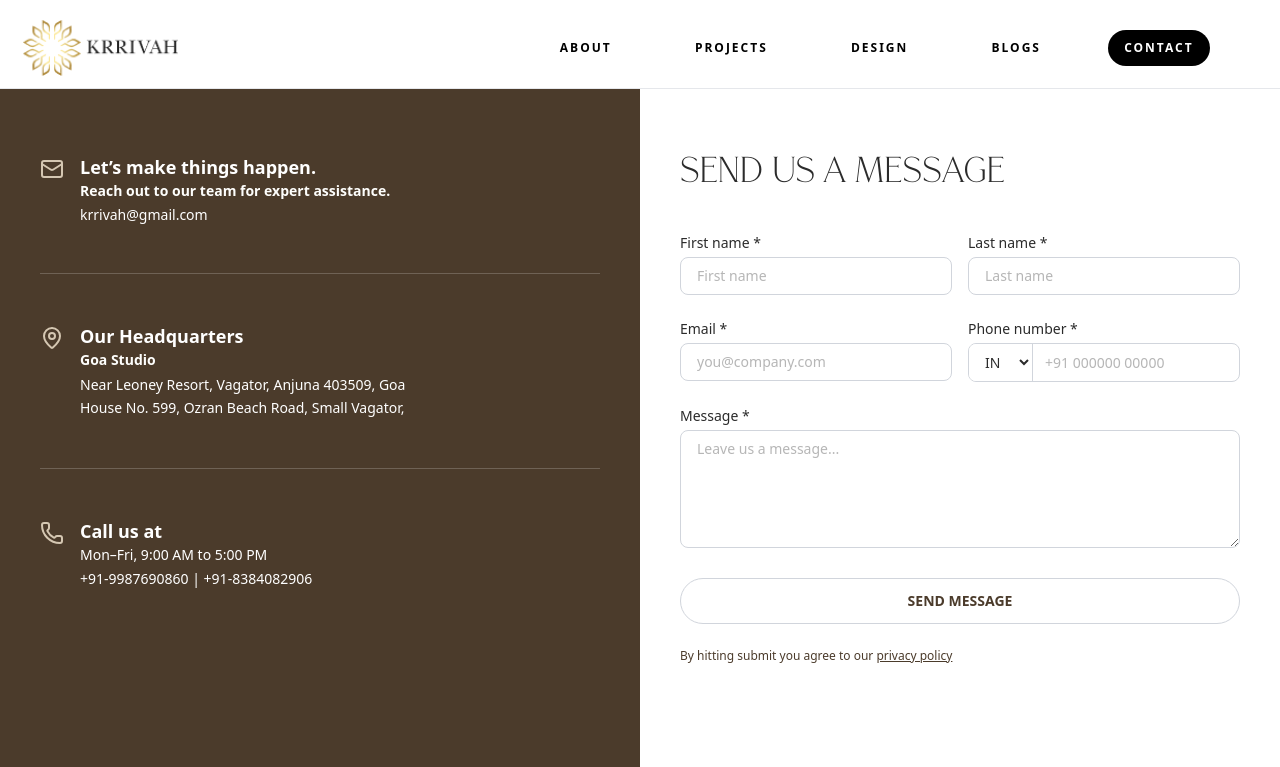
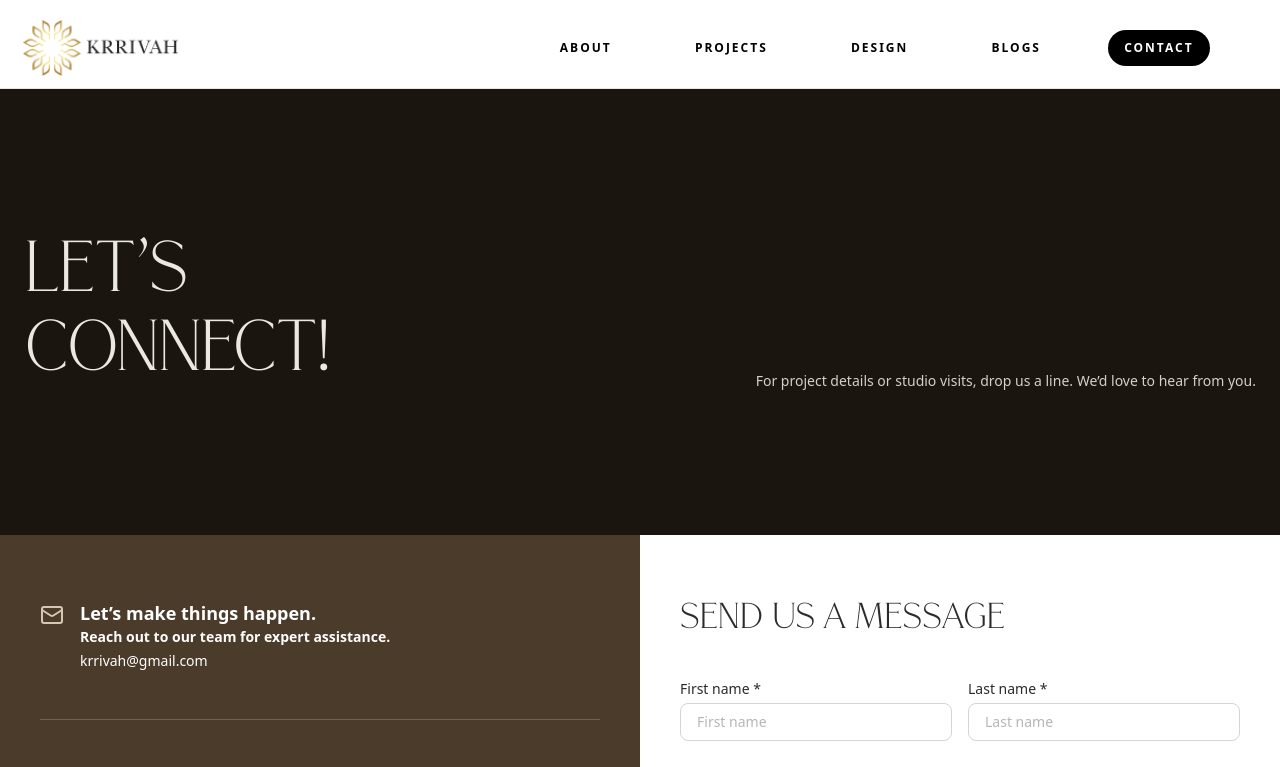
Before and after one commit to Govind-Kumar1/Krrivah_frontend, a React (Vite) app: page /contact in a window 1280 px wide. Shown: the top 767 px of the page. Built offline with nearby package versions, Linux system fonts and the light colour scheme.

Commit message:
fixed contact

```diff
--- a/src/components/ContactComponents/ContactHero.jsx
+++ b/src/components/ContactComponents/ContactHero.jsx
@@ -1,203 +1,23 @@
-import React, { useState } from "react";
-import { Mail, MapPin, Phone } from "lucide-react";
-import { toast } from "react-toastify";
+import React from "react";
 
-export default function ContactSection() {
-  const [formData, setFormData] = useState({
-    firstName: "",
-    lastName: "",
-    email: "",
-    phone: "",
-    message: "",
-    country: "IN",
-  });
+export default function ContactHero() {
+  return (
+    <section className="relative bg-[#1A150F] text-[#EAE8E0] py-24 lg:py-36 overflow-hidden">
+      <div className="max-w-7xl mx-auto px-6 grid grid-cols-1 lg:grid-cols-2 gap-8">
+        {/* Left Side - Heading */}
+        <div>
+          <h1 className="text-5xl lg:text-7xl leading-[1.1] font-light tracking-tight">
+           LET’S  <br /> CONNECT!
+          </h1>
+        </div>
 
-  const handleChange = (e) => {
-    const { name, value } = e.target;
-    setFormData((prev) => ({ ...prev, [name]: value }));
-  };
+        {/* Right Side - Paragraph */}
+        <div className="flex items-end lg:justify-end">
+          <p className="text-sm text-[#D4D1C7]">
+            For project details or studio visits, drop us a line. We’d love to hear from you.
 
-  const handleSubmit = (e) => {
-    e.preventDefault();
-
-    const { firstName, lastName, email, phone, message } = formData;
-
-    if (!firstName || !lastName || !email || !phone || !message) {
-      toast.error("Please fill in all required fields.");
-      return;
-    }
-
-    toast.success("Contact form filled successfully");
-
-    setFormData({
-      firstName: "",
-      lastName: "",
-      email: "",
-      phone: "",
-      message: "",
-      country: "IN",
-    });
-  };
-
-  return (
-    <section className="flex flex-col-reverse lg:grid lg:grid-cols-2 min-h-screen w-full">
-      {/* Left Side */}
-      <div className="bg-[#4B3B2B] text-white px-10 py-16 flex flex-col justify-between">
-        <div className="space-y-12">
-          {/* Email */}
-          <div className="flex items-start gap-4">
-            <Mail className="w-6 h-6 text-[#D5C7B2] mt-1" />
-            <div>
-              <h3 className="text-lg font-semibold text-[#FFFFFF]">Let’s make things happen.</h3>
-              <p className="text-sm font-semibold text-[#FEFEFC] mb-1">
-                Reach out to our team for expert assistance.
-              </p>
-              <p className="text-sm text-[#FFFFFF]">krrivah@gmail.com</p>
-            </div>
-          </div>
-
-          <hr className="border-white/20" />
-
-          {/* Address */}
-          <div className="flex items-start gap-4">
-            <MapPin className="w-6 h-6 text-[#D5C7B2] mt-1" />
-            <div>
-              <h3 className="text-lg font-semibold text-[#FFFFFF]">Our Headquarters</h3>
-              <p className="text-sm text-[#FEFEFC] mb-1 font-semibold">
-               Goa Studio
-              </p>
-              <p className="text-sm leading-relaxed text-[#FFFFFF]">
-
-               Near Leoney Resort, Vagator, Anjuna 403509, Goa
-                <br />
-                House No. 599, Ozran Beach Road, Small Vagator,
-
-
-              </p>
-            </div>
-          </div>
-
-          <hr className="border-white/20" />
-
-          {/* Phone */}
-          <div className="flex items-start gap-4">
-            <Phone className="w-6 h-6 text-[#D5C7B2] mt-1" />
-            <div>
-              <h3 className="text-lg font-semibold text-[#FFFFFF]">Call us at</h3>
-              <p className="text-sm font-normal mb-1 text-[#FFFFFF]">
-                Mon–Fri, 9:00 AM to 5:00 PM
-              </p>
-              <p className="text-sm">+91-9987690860 | +91-8384082906
-</p>
-            </div>
-          </div>
+          </p>
         </div>
-      </div>
-
-      {/* Right Side */}
-      <div className="bg-white px-10 py-16">
-        <h2 className="text-3xl lg:text-4xl font-bold mb-10 text-[#2B2B2B]">
-          SEND US A MESSAGE
-        </h2>
-
-        <form className="space-y-6" onSubmit={handleSubmit}>
-          {/* Name Fields */}
-          <div className="grid grid-cols-1 lg:grid-cols-2 gap-4">
-            <div>
-              <label className="block text-sm font-medium mb-1 text-[#2B2B2B]">
-                First name *
-              </label>
-              <input
-                type="text"
-                name="firstName"
-                value={formData.firstName}
-                onChange={handleChange}
-                placeholder="First name"
-                className="w-full border border-gray-300 rounded-lg px-4 py-2 text-sm text-[#6D6D6D]"
-              />
-            </div>
-            <div>
-              <label className="block text-sm font-medium mb-1 text-[#2B2B2B]">
-                Last name *
-              </label>
-              <input
-                type="text"
-                name="lastName"
-                value={formData.lastName}
-                onChange={handleChange}
-                placeholder="Last name"
-                className="w-full border border-gray-300 rounded-lg px-4 py-2 text-sm text-[#6D6D6D]"
-              />
-            </div>
-          </div>
-
-          {/* Email & Phone */}
-          <div className="grid grid-cols-1 lg:grid-cols-2 gap-4">
-            <div>
-              <label className="block text-sm font-medium mb-1 text-[#2B2B2B]">Email *</label>
-              <input
-                type="email"
-                name="email"
-                placeholder="you@company.com"
-                value={formData.email}
-                onChange={handleChange}
-                className="w-full border border-gray-300 rounded-lg px-4 py-2 text-sm text-[#6D6D6D]"
-              />
-            </div>
-            <div>
-              <label className="block text-sm font-medium mb-1 text-[#2B2B2B]">
-                Phone number *
-              </label>
-              <div className="flex border border-gray-300 rounded-lg overflow-hidden">
-                <select
-                  className="px-3 py-2 text-sm bg-white border-r border-gray-300 text-[#2B2B2B]"
-                  name="country"
-                  value={formData.country}
-                  onChange={handleChange}
-                >
-                  <option>IN</option>
-                  <option>US</option>
-                  <option>UK</option>
-                </select>
-                <input
-                  type="tel"
-                  name="phone"
-                  value={formData.phone}
-                  onChange={handleChange}
-                  placeholder="+91 000000 00000"
-                  className="flex-1 px-3 py-2 text-sm text-[#6D6D6D]"
-                />
-              </div>
-            </div>
-          </div>
-
-          {/* Message */}
-          <div>
-            <label className="block text-sm font-medium mb-1 text-[#2B2B2B]">Message *</label>
-            <textarea
-              name="message"
-              placeholder="Leave us a message..."
-              rows={5}
-              value={formData.message}
-              onChange={handleChange}
-              className="w-full border border-gray-300 rounded-lg px-4 py-2 text-sm text-[#6D6D6D]"
-            ></textarea>
-          </div>
-
-          <button
-            type="submit"
-            className="w-full border border-gray-300 rounded-full py-3 text-sm font-semibold hover:bg-gray-100 text-[#4B3B2B]"
-          >
-            SEND MESSAGE
-          </button>
-
-          <p className="text-xs text-[#4B3B2B]">
-            By hitting submit you agree to our{" "}
-            <a href="#" className="underline">
-              privacy policy
-            </a>
-          </p>
-        </form>
       </div>
     </section>
   );
```
